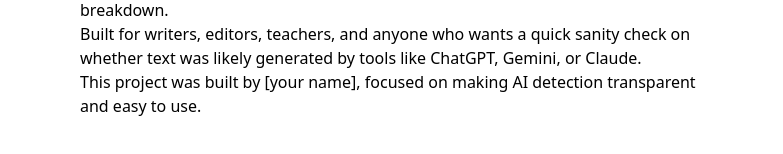
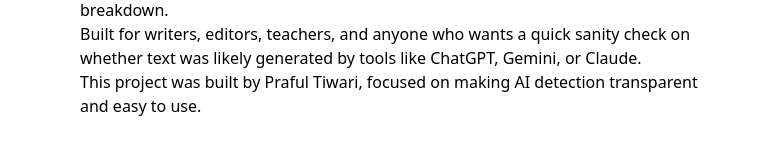
Before and after one commit to prafultiwari123/ai_detection, a Next.js app: page /about in a window 1280 px wide. Shown: the part 214-368 px from the top of the page, without its empty margins (248-1031 px from the left). Built offline with nearby package versions, Linux system fonts and the light colour scheme.

Commit message:
Update project author name in about page

```diff
--- a/app/about/page.tsx
+++ b/app/about/page.tsx
@@ -21,7 +21,7 @@
       </p>
       {/* Replace with your real story/bio */}
       <p>
-        This project was built by [your name], focused on making AI
+        This project was built by Praful Tiwari, focused on making AI
         detection transparent and easy to use.
       </p>
     </main>
```
